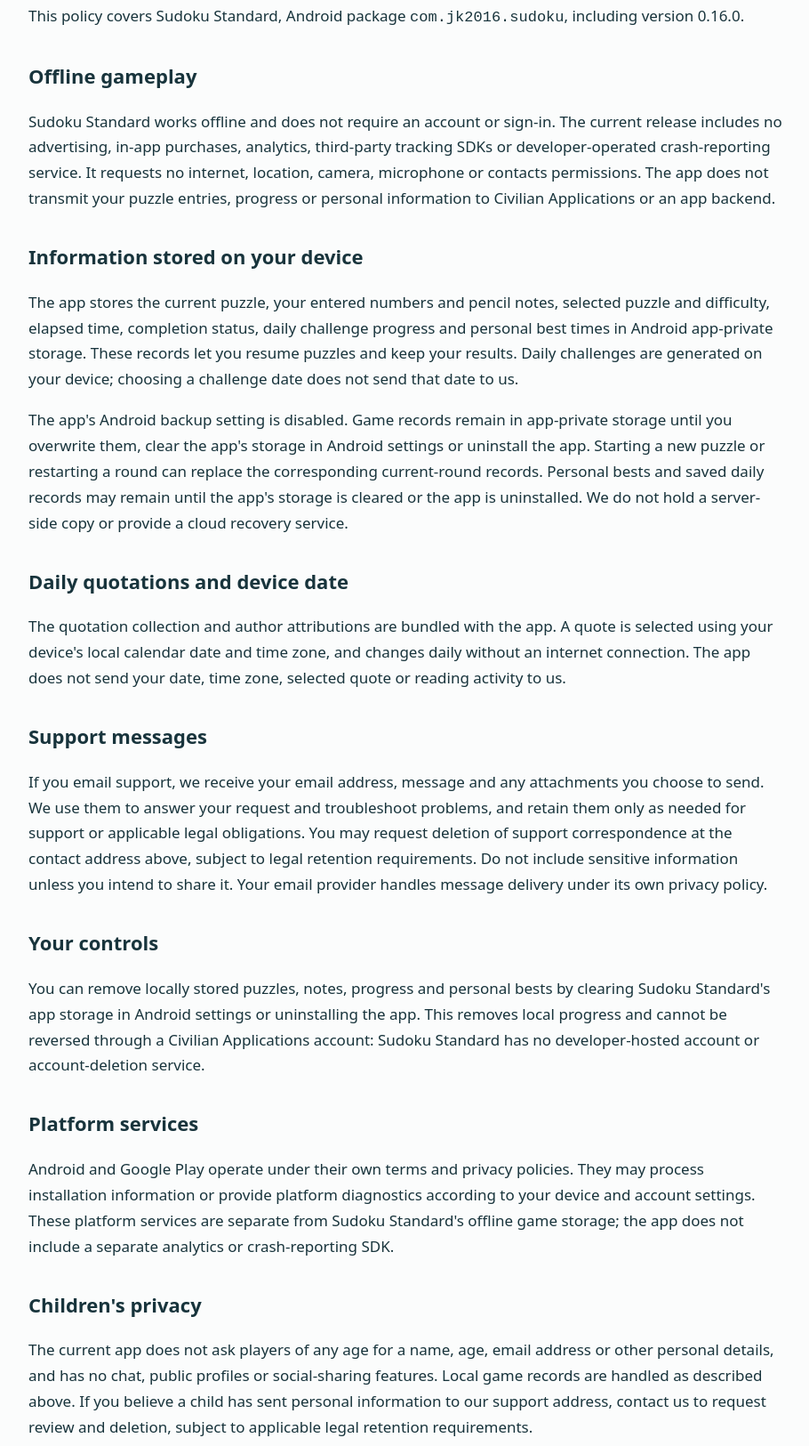
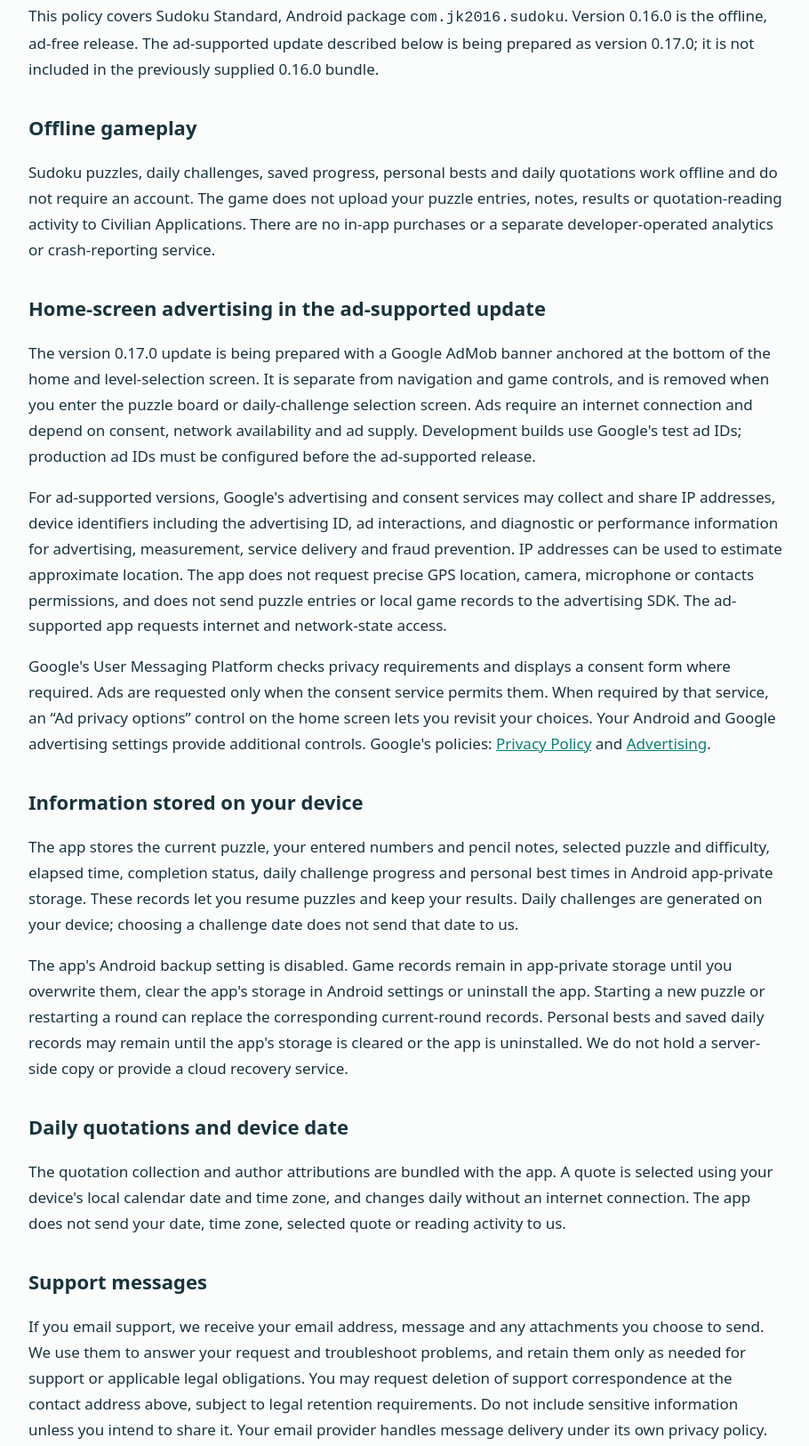
Before and after one commit to JK-2016/civilian-applications, a plain HTML site: page sudoku-standard-privacy-policy.html in a window 1280 px wide. Shown: the part 260-1885 px from the top of the page at 89% size, without its empty margins (183-1093 px from the left). Drawn offline with Linux system fonts and the light colour scheme.

Commit message:
Describe upcoming Sudoku home banner and consent controls separately from offline v0.16

```diff
--- a/sudoku-standard-privacy-policy.html
+++ b/sudoku-standard-privacy-policy.html
@@ -13,9 +13,13 @@ a{color:#087f73}h1{font-size:36px;line-height:1.2}h2{font-size:22px;margin-top:3
 <p>Developer: Civilian Applications<br>
 Effective date: 14 November 2026<br>
 Contact: <a href="mailto:applicationscivil.support@gmail.com">applicationscivil.support@gmail.com</a></p>
-<p>This policy covers Sudoku Standard, Android package <code>com.jk2016.sudoku</code>, including version 0.16.0.</p>
+<p>This policy covers Sudoku Standard, Android package <code>com.jk2016.sudoku</code>. Version 0.16.0 is the offline, ad-free release. The ad-supported update described below is being prepared as version 0.17.0; it is not included in the previously supplied 0.16.0 bundle.</p>
 <h2>Offline gameplay</h2>
-<p>Sudoku Standard works offline and does not require an account or sign-in. The current release includes no advertising, in-app purchases, analytics, third-party tracking SDKs or developer-operated crash-reporting service. It requests no internet, location, camera, microphone or contacts permissions. The app does not transmit your puzzle entries, progress or personal information to Civilian Applications or an app backend.</p>
+<p>Sudoku puzzles, daily challenges, saved progress, personal bests and daily quotations work offline and do not require an account. The game does not upload your puzzle entries, notes, results or quotation-reading activity to Civilian Applications. There are no in-app purchases or a separate developer-operated analytics or crash-reporting service.</p>
+<h2>Home-screen advertising in the ad-supported update</h2>
+<p>The version 0.17.0 update is being prepared with a Google AdMob banner anchored at the bottom of the home and level-selection screen. It is separate from navigation and game controls, and is removed when you enter the puzzle board or daily-challenge selection screen. Ads require an internet connection and depend on consent, network availability and ad supply. Development builds use Google's test ad IDs; production ad IDs must be configured before the ad-supported release.</p>
+<p>For ad-supported versions, Google's advertising and consent services may collect and share IP addresses, device identifiers including the advertising ID, ad interactions, and diagnostic or performance information for advertising, measurement, service delivery and fraud prevention. IP addresses can be used to estimate approximate location. The app does not request precise GPS location, camera, microphone or contacts permissions, and does not send puzzle entries or local game records to the advertising SDK. The ad-supported app requests internet and network-state access.</p>
+<p>Google's User Messaging Platform checks privacy requirements and displays a consent form where required. Ads are requested only when the consent service permits them. When required by that service, an “Ad privacy options” control on the home screen lets you revisit your choices. Your Android and Google advertising settings provide additional controls. Google's policies: <a href="https://policies.google.com/privacy">Privacy Policy</a> and <a href="https://policies.google.com/technologies/ads">Advertising</a>.</p>
 <h2>Information stored on your device</h2>
 <p>The app stores the current puzzle, your entered numbers and pencil notes, selected puzzle and difficulty, elapsed time, completion status, daily challenge progress and personal best times in Android app-private storage. These records let you resume puzzles and keep your results. Daily challenges are generated on your device; choosing a challenge date does not send that date to us.</p>
 <p>The app's Android backup setting is disabled. Game records remain in app-private storage until you overwrite them, clear the app's storage in Android settings or uninstall the app. Starting a new puzzle or restarting a round can replace the corresponding current-round records. Personal bests and saved daily records may remain until the app's storage is cleared or the app is uninstalled. We do not hold a server-side copy or provide a cloud recovery service.</p>
@@ -26,9 +30,9 @@ Contact: <a href="mailto:applicationscivil.support@gmail.com">applicationscivil.
 <h2>Your controls</h2>
 <p>You can remove locally stored puzzles, notes, progress and personal bests by clearing Sudoku Standard's app storage in Android settings or uninstalling the app. This removes local progress and cannot be reversed through a Civilian Applications account: Sudoku Standard has no developer-hosted account or account-deletion service.</p>
 <h2>Platform services</h2>
-<p>Android and Google Play operate under their own terms and privacy policies. They may process installation information or provide platform diagnostics according to your device and account settings. These platform services are separate from Sudoku Standard's offline game storage; the app does not include a separate analytics or crash-reporting SDK.</p>
+<p>Android and Google Play operate under their own terms and privacy policies. They may process installation information or provide platform diagnostics according to your device and account settings. These platform services are separate from Sudoku Standard's offline game storage. The Google advertising and consent SDKs used in the ad-supported update are described above; the app has no additional analytics or crash-reporting SDK.</p>
 <h2>Children's privacy</h2>
-<p>The current app does not ask players of any age for a name, age, email address or other personal details, and has no chat, public profiles or social-sharing features. Local game records are handled as described above. If you believe a child has sent personal information to our support address, contact us to request review and deletion, subject to applicable legal retention requirements.</p>
+<p>The game does not ask players for a name, email address or other personal details, and has no chat, public profiles or social-sharing features. Local game records are handled as described above. In ad-supported versions, Google's advertising and consent services may process the information described in the advertising section; local-only game storage does not mean the advertising SDK collects no data. If you believe a child has sent personal information to our support address, contact us to request review and deletion, subject to applicable legal retention requirements.</p>
 <h2>Security and changes</h2>
 <p>Game records use Android app-private storage. No storage method can guarantee absolute security or secure erasure on every device. If the app changes its data practices, we will update this policy and its effective date to describe the relevant release.</p>
 <h2>Contact</h2>
```
